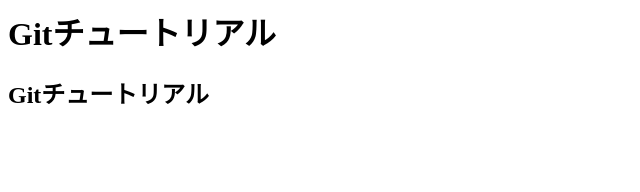
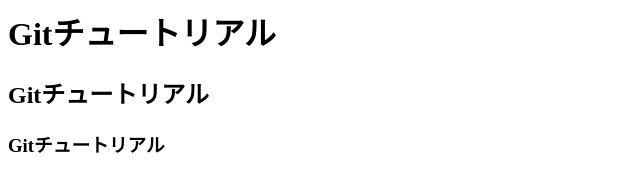
Before and after one commit to masaokaka/gittutorial, a plain HTML site: page index.html in a window 1280 px wide. Shown: the whole page, without its empty margins (0-640 px from the left). Drawn offline with Linux system fonts and the light colour scheme.

Commit message:
gitstatusコマンドのテスト

```diff
--- a/index.html
+++ b/index.html
@@ -1,2 +1,3 @@
 <h1>Gitチュートリアル</h1>
 <h2>Gitチュートリアル</h2>
+<h3>Gitチュートリアル</h3>
```
